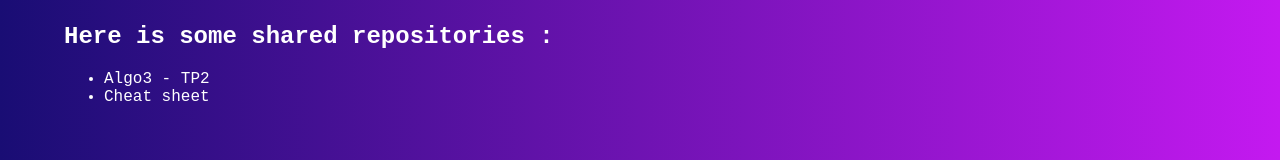
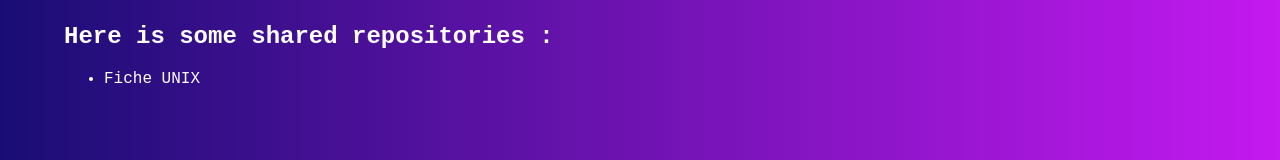
Before and after one commit to drigano/drigano.github.io, a plain HTML site: page index.html in a window 1280 px wide. Shown: the part 128-288 px from the top of the page. Drawn offline with Linux system fonts and the light colour scheme.

Commit message:
Update index.html

```diff
--- a/index.html
+++ b/index.html
@@ -11,8 +11,7 @@
   <div id="sharedRepos">
     <h2>Here is some shared repositories :</h2>
     <ul>
-      <li>Algo3 - TP2</li>
-      <li><a href="https://github.com/drigano/CheatSheet">Cheat sheet</a></li>
+      <li><a href="https://github.com/drigano/CheatSheet/blob/main/UNIX.md">Fiche UNIX</a></li>
     </ul>
   </div>
 
```
